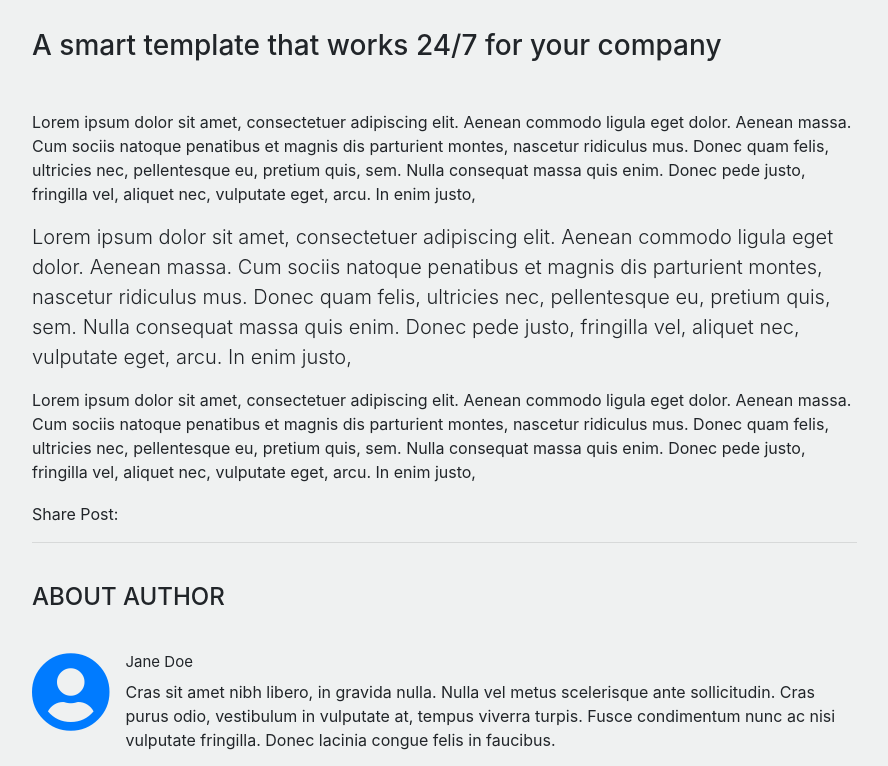
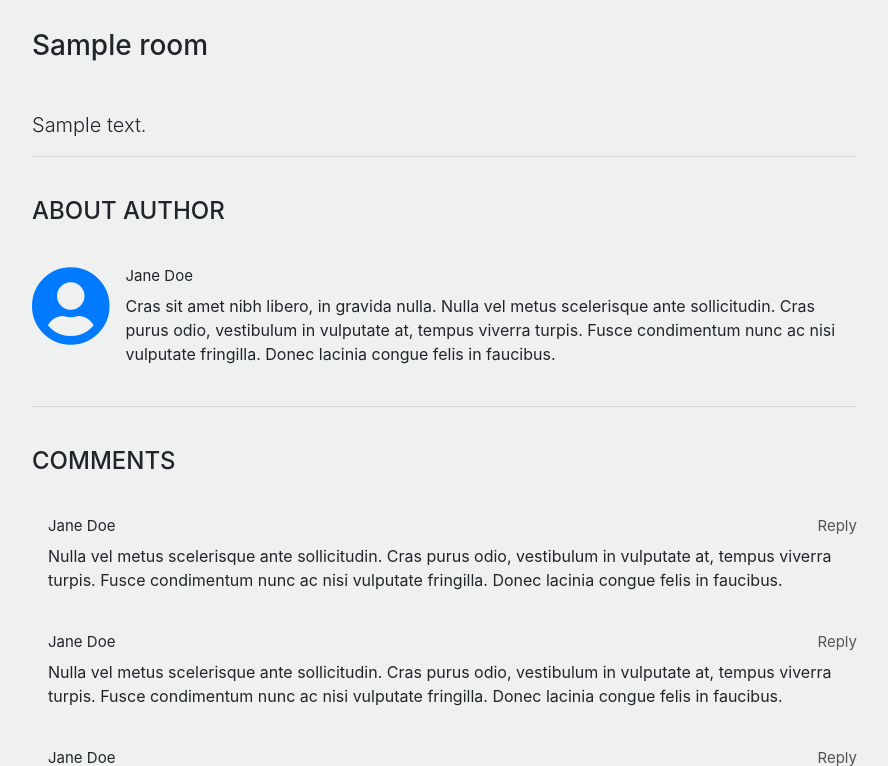
Before and after one commit to EmirKIRAN/hotel-management-system, a Django app: template hotelSystem_con/templates/room.html in a window 1280 px wide. Shown: the part 627-1393 px from the top of the page, without its empty margins (53-941 px from the left). Run offline with Django 3.2, Linux system fonts and the light colour scheme; the template is opened without the code that fills it: values that come from a table or form of the project are taken from there, others are empty; tables that the repository leaves empty hold one stand-in row (values such as "Sample post"); grey boxes marked "Sample" are stand-in pictures; some libraries are stand-ins or nearby versions.

Commit message:
the room model has been created and the relevant views have been edited

```diff
--- a/hotelSystem_con/hotels/models.py
+++ b/hotelSystem_con/hotels/models.py
@@ -17,3 +17,15 @@ class Hotel(models.Model):
 
     def __str__(self):
         return self.name
+
+class Room(models.Model):
+    number = models.CharField(max_length=5,verbose_name="Oda numarası")
+    number_of_beds = models.IntegerField(verbose_name="Yatak sayısı")
+    price = models.FloatField(verbose_name="Oda fiyatı")
+    image = models.ImageField(upload_to="rooms/")
+    title = models.CharField(max_length=100, verbose_name="İçerik başlığı")
+    detail = models.TextField(verbose_name="Oda detayları")
+    hotel = models.ForeignKey(Hotel, on_delete=models.CASCADE)
+
+    def __str__(self):
+        return self.title
--- a/hotelSystem_con/hotels/urls.py
+++ b/hotelSystem_con/hotels/urls.py
@@ -3,4 +3,6 @@ from . import views
 
 urlpatterns = [
     path('', views.hotel_list, name="hotels"),
+    path('<slug:hotel_slug>/', views.hotel_detail, name="hotel_detail"),
+    path('<slug:hotel_slug>/<int:room_id>/', views.room_detail, name="room_detail"),
 ]
--- a/hotelSystem_con/pages/urls.py
+++ b/hotelSystem_con/pages/urls.py
@@ -3,8 +3,6 @@ from . import views
 
 urlpatterns = [
     path('', views.index, name="index"),
-    path('roomlist/', views.room_list, name="room_list"),
-    path('room/', views.room_detail, name="room"),
     path('login/', views.login, name="login"),
     path('register/', views.register, name="register")
 ]
--- a/hotelSystem_con/pages/views.py
+++ b/hotelSystem_con/pages/views.py
@@ -4,12 +4,6 @@ from django.shortcuts import render
 def index(request):
     return render(request, 'index.html')
 
-def room_list(request):
-    return render(request, 'room_list.html')
-
-def room_detail(request):
-    return render(request, 'room.html')
-
 def login(request):
     return render(request, 'login.html')
 
--- a/hotelSystem_con/templates/hotels.html
+++ b/hotelSystem_con/templates/hotels.html
@@ -47,7 +47,7 @@
                                 <path d="M5.354 5.119 7.538.792A.516.516 0 0 1 8 .5c.183 0 .366.097.465.292l2.184 4.327 4.898.696A.537.537 0 0 1 16 6.32a.548.548 0 0 1-.17.445l-3.523 3.356.83 4.73c.078.443-.36.79-.746.592L8 13.187l-4.389 2.256a.52.52 0 0 1-.146.05c-.342.06-.668-.254-.6-.642l.83-4.73L.173 6.765a.55.55 0 0 1-.172-.403.58.58 0 0 1 .085-.302.513.513 0 0 1 .37-.245l4.898-.696zM8 12.027a.5.5 0 0 1 .232.056l3.686 1.894-.694-3.957a.565.565 0 0 1 .162-.505l2.907-2.77-4.052-.576a.525.525 0 0 1-.393-.288L8.001 2.223 8 2.226v9.8z"/>
                             </svg>
                         </p>
-                        <a href="" class="btn btn-outline-success btn-sm">Detail</a>
+                        <a href="{% url 'hotel_detail' hotel.slug %}" class="btn btn-outline-success btn-sm">Detail</a>
                         <a href="" class="btn btn-outline-danger btn-sm"><i class="far fa-heart"></i></a>
                     </div>
                 </div>
--- a/hotelSystem_con/templates/partials/_navbar_main.html
+++ b/hotelSystem_con/templates/partials/_navbar_main.html
@@ -3,7 +3,7 @@
         <!-- ! Navbar -->
         <nav class="navbar navbar-dark navbar-expand-lg text-white" id="navbar-item">
             <div class="container" id="logo">
-                <a href="#" class="navbar-brand">
+                <a href="{% url 'index' %}" class="navbar-brand">
                     <img src="{% static 'images/Gold-crown-icon-vector-PNG.png' %}" alt="logo" width="50" class="img-fluid">
                     <strong class="align-middle">Kervansaray</strong>
                 </a>
--- a/hotelSystem_con/templates/room.html
+++ b/hotelSystem_con/templates/room.html
@@ -11,33 +11,12 @@
             <div class="row">
                 <div class="col-md-9 mb40">
                     <article>
-                        <img src="https://images.unsplash.com/photo-1455734729978-db1ae4f687fc?ixlib=rb-1.2.1&ixid=eyJhcHBfaWQiOjEyMDd9&auto=format&fit=crop&w=800&q=80" alt="" class="img-fluid mb30">
+                        <img src="{{room.image.url}}" alt="" class="img-fluid mb30">
                         <div class="post-content">
-                            <h3 class="mb-5">A smart template that works 24/7 for your company</h3>
-                            <p>Lorem ipsum dolor sit amet, consectetuer adipiscing elit. Aenean commodo ligula eget dolor. Aenean massa. Cum sociis natoque penatibus et magnis dis parturient montes, nascetur ridiculus mus. Donec quam felis, ultricies nec, pellentesque eu, pretium quis, sem. Nulla consequat massa quis enim. Donec pede justo, fringilla vel, aliquet nec, vulputate eget, arcu. In enim justo, </p>
-                            <p class="lead">Lorem ipsum dolor sit amet, consectetuer adipiscing elit. Aenean commodo ligula eget dolor. Aenean massa. Cum sociis natoque penatibus et magnis dis parturient montes, nascetur ridiculus mus. Donec quam felis, ultricies nec, pellentesque eu, pretium quis, sem. Nulla consequat massa quis enim. Donec pede justo, fringilla vel, aliquet nec, vulputate eget, arcu. In enim justo, </p>
-                            <p>Lorem ipsum dolor sit amet, consectetuer adipiscing elit. Aenean commodo ligula eget dolor. Aenean massa. Cum sociis natoque penatibus et magnis dis parturient montes, nascetur ridiculus mus. Donec quam felis, ultricies nec, pellentesque eu, pretium quis, sem. Nulla consequat massa quis enim. Donec pede justo, fringilla vel, aliquet nec, vulputate eget, arcu. In enim justo, </p>
-                            <ul class="list-inline share-buttons">
-                                <li class="list-inline-item">Share Post:</li>
-                                <li class="list-inline-item">
-                                    <a href="#" class="social-icon-sm si-dark si-colored-facebook si-gray-round">
-                                        <i class="fa fa-facebook"></i>
-                                        <i class="fa fa-facebook"></i>
-                                    </a>
-                                </li>
-                                <li class="list-inline-item">
-                                    <a href="#" class="social-icon-sm si-dark si-colored-twitter si-gray-round">
-                                        <i class="fa fa-twitter"></i>
-                                        <i class="fa fa-twitter"></i>
-                                    </a>
-                                </li>
-                                <li class="list-inline-item">
-                                    <a href="#" class="social-icon-sm si-dark si-colored-linkedin si-gray-round">
-                                        <i class="fa fa-linkedin"></i>
-                                        <i class="fa fa-linkedin"></i>
-                                    </a>
-                                </li>
-                            </ul>
+                            <h3 class="mb-5">{{room.title}}</h3>
+
+                            <p class="lead">{{room.detail}}</p>
+
                             <hr class="mb40">
                             <h4 class="mb40 text-uppercase font500">About Author</h4>
                             <div class="media mb40">
@@ -103,15 +82,15 @@
                             <li class="list-group-item active text-center">Room details</li>
                             <li class="list-group-item">
                                 <i class="fas fa-bed" style="font-size: 22px;"></i>
-                                <p class="d-inline m-0 float-right font-weight-bold">4</p>
+                                <p class="d-inline m-0 float-right font-weight-bold">{{room.number_of_beds}}</p>
                             </li>
                             <li class="list-group-item">
                                 <i class="fas fa-money-bill-wave" style="font-size: 22px;"></i>
-                                <p class="d-inline m-0 float-right font-weight-bold">$250</p>
+                                <p class="d-inline m-0 float-right font-weight-bold">{{room.price}} €</p>
                             </li>
                             <li class="list-group-item">
                                 <i class="fas fa-city" style="font-size: 22px;"></i>
-                                <p class="d-inline m-0 float-right font-weight-bold">London</p>
+                                <p class="d-inline m-0 float-right font-weight-bold">{{room.hotel.city}}</p>
                             </li>
                         </ul>
                     </div>
```
Also changed, not shown: hotelSystem_con/hotels/admin.py (+6 -1 lines), hotelSystem_con/hotels/views.py (+17 -1 lines), hotelSystem_con/templates/room_list.html (+11 -9 lines), hotelSystem_con/hotels/migrations/0004_room.py (added).
